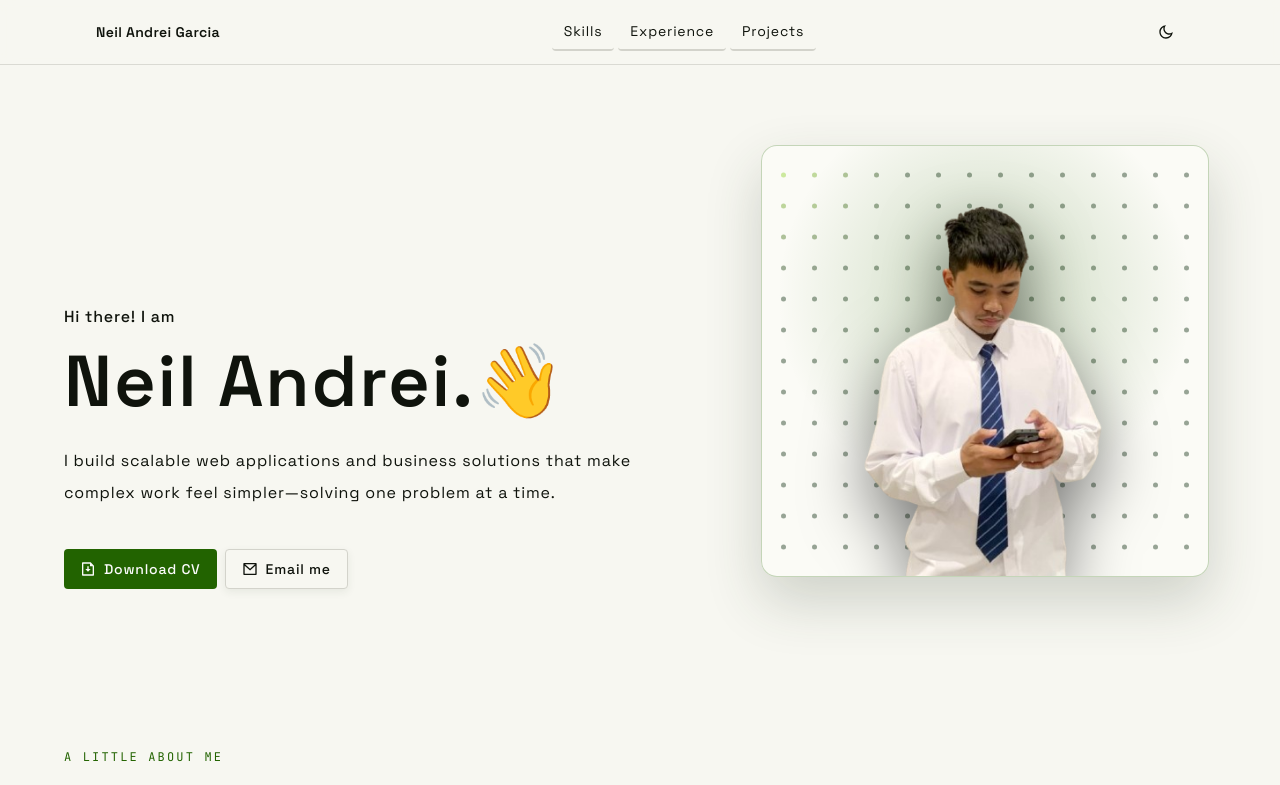
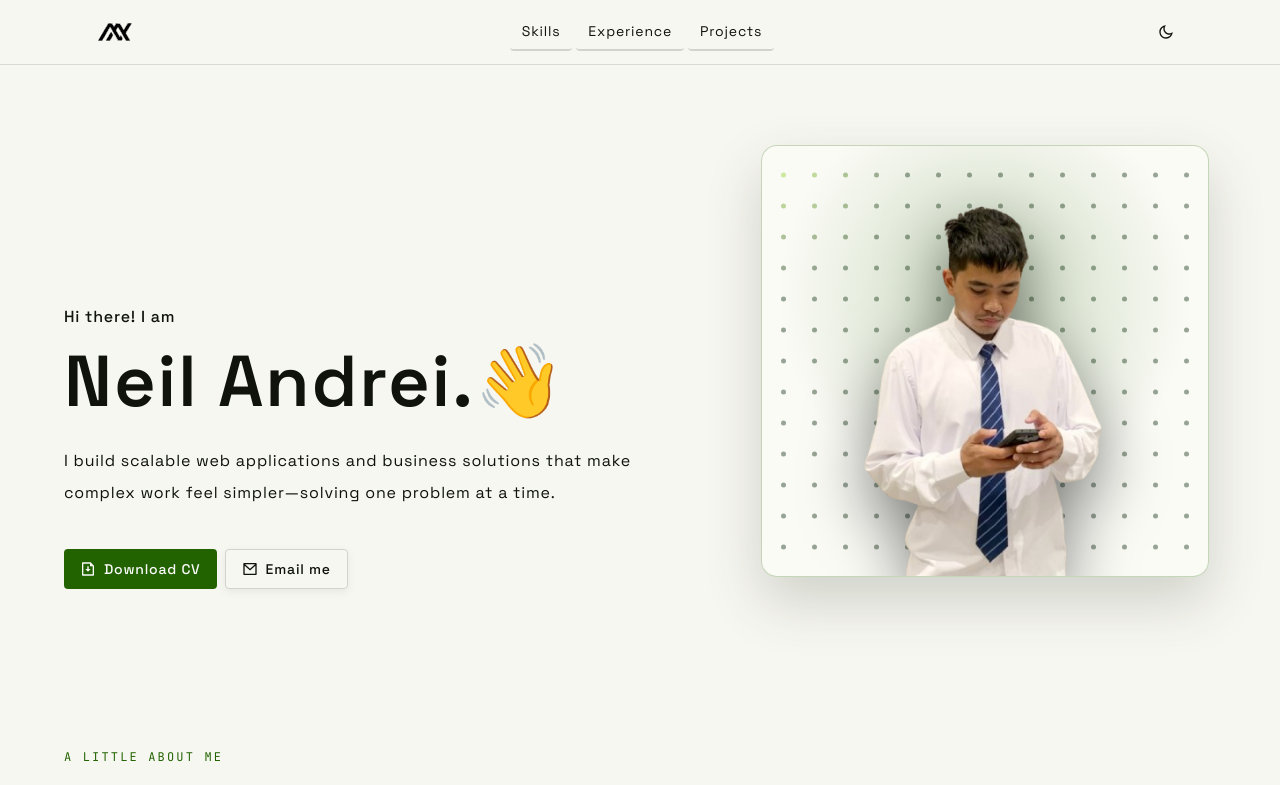
Before and after one commit to neilgarcia13/portfolio-v1, a Next.js app: page / in a window 1280 px wide. Shown: the top 785 px of the page. Built offline with nearby package versions, Linux system fonts and the light colour scheme.

Commit message:
Created and inserted the logo

```diff
--- a/components/Footer.tsx
+++ b/components/Footer.tsx
@@ -6,6 +6,7 @@ import {
   RiMailLine,
 } from "@remixicon/react";
 import { Button } from "./ui/button";
+import ThemeLogo from "@/components/ThemeLogo";
 
 const Footer = () => {
   return (
@@ -57,6 +58,7 @@ const Footer = () => {
 
         <div className="mt-16 flex flex-col gap-6 border-t border-border pt-6 text-sm sm:flex-row sm:items-center sm:justify-between">
           <p>&copy; {new Date().getFullYear()} Neil Andrei Garcia. All rights reserved.</p>
+          <ThemeLogo className="h-12 w-12 object-contain" />
         </div>
       </div>
     </footer>
--- a/components/Navbar.tsx
+++ b/components/Navbar.tsx
@@ -5,6 +5,7 @@ import { useTheme } from "next-themes";
 import { RiMenuLine, RiMoonLine, RiSunLine } from "@remixicon/react";
 
 import { Button } from "@/components/ui/button";
+import ThemeLogo from "@/components/ThemeLogo";
 import {
   Sheet,
   SheetContent,
@@ -49,9 +50,10 @@ export default function Navbar() {
       <div className="mx-auto flex h-16 max-w-6xl items-center justify-between px-4 sm:px-6 lg:px-8">
         <a
           href="#top"
-          className="text-sm font-semibold tracking-tight text-foreground"
+          className="rounded-md text-foreground transition-opacity hover:opacity-80 focus-visible:outline-none focus-visible:ring-2 focus-visible:ring-ring"
+          aria-label={`${NAME} home`}
         >
-          {NAME}
+          <ThemeLogo priority className="h-10 w-10 object-contain" />
         </a>
 
         <nav aria-label="Primary navigation" className="hidden items-center gap-1 md:flex">
--- /dev/null
+++ b/components/ThemeLogo.tsx
@@ -0,0 +1,31 @@
+"use client";
+
+import Image from "next/image";
+import { useTheme } from "next-themes";
+import { useSyncExternalStore } from "react";
+
+const emptySubscribe = () => () => {};
+
+type ThemeLogoProps = {
+  className?: string;
+  priority?: boolean;
+};
+
+export default function ThemeLogo({ className, priority = false }: ThemeLogoProps) {
+  const { resolvedTheme } = useTheme();
+  const mounted = useSyncExternalStore(emptySubscribe, () => true, () => false);
+  const logoSrc = mounted && resolvedTheme === "dark"
+    ? "/logos/logo-white.svg"
+    : "/logos/logo-black.svg";
+
+  return (
+    <Image
+      src={logoSrc}
+      alt="Neil Andrei Garcia logo"
+      width={42}
+      height={42}
+      priority={priority}
+      className={className}
+    />
+  );
+}
```
Also changed, not shown: public/logos/logo-black.svg (added), public/logos/logo-white.svg (added).
